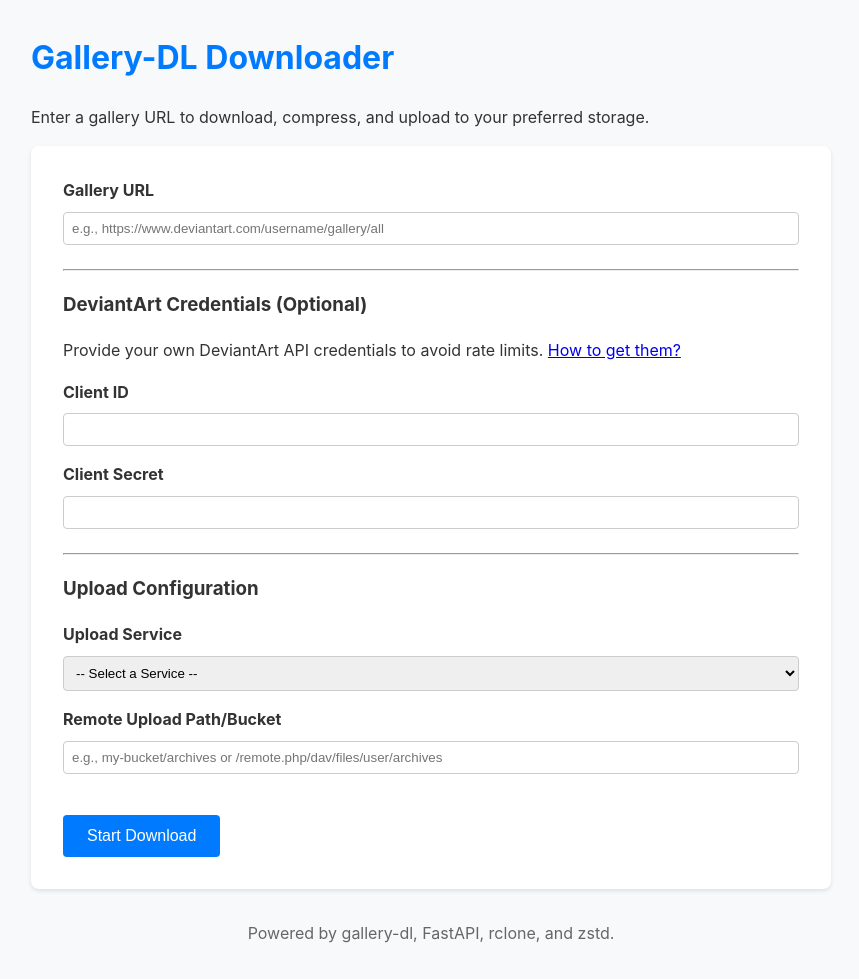
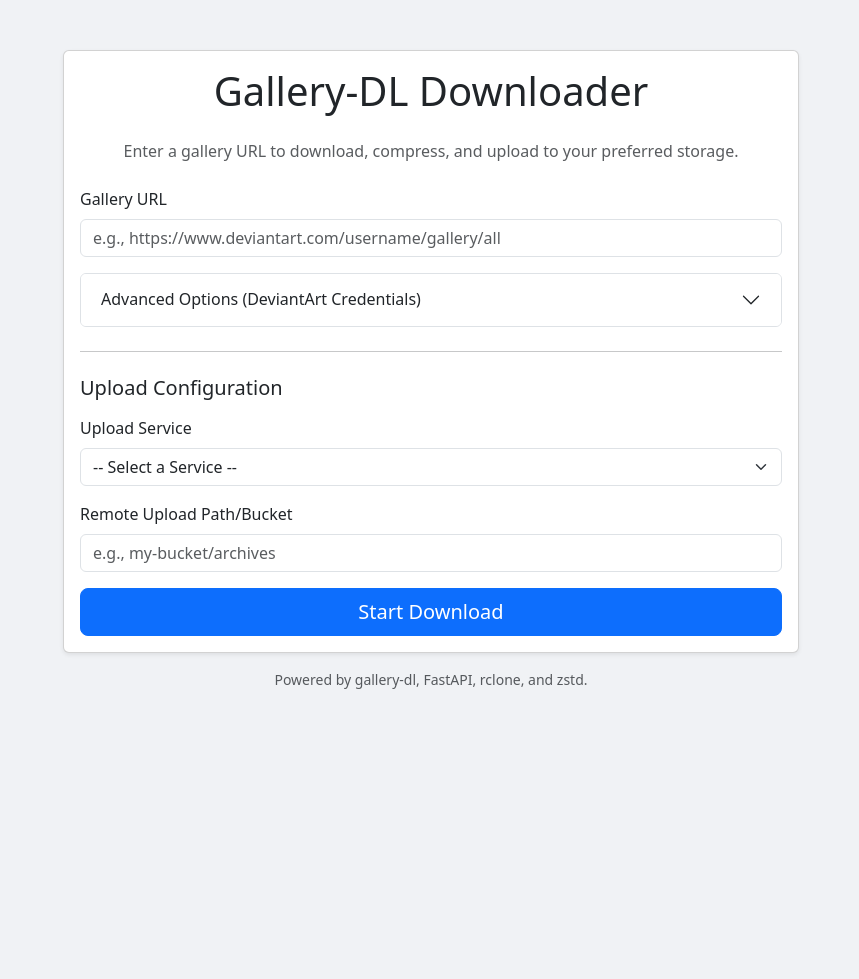
Before and after one commit to Jyf0214/web-dl-manager, a FastAPI app: page / in a window 1280 px wide. Shown: the whole page, without its empty margins (209-1068 px from the left). After the commit the page ends 689 px from the top, so only its background shows below. Run offline with FastAPI, Linux system fonts and the light colour scheme; parts of the project's set-up code (start-up, migrations or seed data) failed here and were passed over; some libraries are stand-ins or nearby versions.

Commit message:
refactor: Improve UI and fix credential leak
This commit introduces a new Bootstrap-based UI for a better user experience. It also fixes a security vulnerability where API credentials were being logged in plain text.

```diff
--- a/app/main.py
+++ b/app/main.py
@@ -25,10 +25,10 @@ app = FastAPI(title="Gallery-DL Web UI")
 templates = Jinja2Templates(directory=str(BASE_DIR / "templates"))
 
 # --- Helper Functions ---
-async def run_command(command: str, status_file: Path):
+async def run_command(command: str, command_to_log: str, status_file: Path):
     """Runs a shell command asynchronously, logs its progress in real-time, and has a timeout."""
     with open(status_file, "a") as f:
-        f.write(f"Executing command: {command}\n")
+        f.write(f"Executing command: {command_to_log}\n")
 
     process = await asyncio.create_subprocess_shell(
         command,
@@ -145,7 +145,12 @@ async def process_download_job(task_id: str, url: str, service: str, upload_path
             gallery_dl_cmd += f" --deviantart-client-id {params['deviantart_client_id']} --deviantart-client-secret {params['deviantart_client_secret']}"
         gallery_dl_cmd += f" \"{url}\""
 
-        await run_command(gallery_dl_cmd, status_file)
+        gallery_dl_cmd_log = f"gallery-dl --verbose -D \"{task_download_dir}\""
+        if params.get("deviantart_client_id") and params.get("deviantart_client_secret"):
+            gallery_dl_cmd_log += f" --deviantart-client-id {params['deviantart_client_id']} --deviantart-client-secret ****"
+        gallery_dl_cmd_log += f" \"{url}\""
+
+        await run_command(gallery_dl_cmd, gallery_dl_cmd_log, status_file)
 
         # 2. Compress the downloaded folder
         downloaded_folders = [d for d in task_download_dir.iterdir() if d.is_dir()]
@@ -157,7 +162,7 @@ async def process_download_job(task_id: str, url: str, service: str, upload_path
             raise FileNotFoundError("No files found in the download folder. gallery-dl might have failed.")
 
         compress_cmd = f"zstd -r \"{source_to_compress}\" -o \"{task_archive_path}\""
-        await run_command(compress_cmd, status_file)
+        await run_command(compress_cmd, compress_cmd, status_file)
 
         # 3. Upload
         if service == "gofile":
@@ -169,7 +174,7 @@ async def process_download_job(task_id: str, url: str, service: str, upload_path
                 f"rclone copyto --config \"{rclone_config_path}\" \"{task_archive_path}\" \"{remote_full_path}/{task_id}.zst\" "
                 f"-P --log-file=\"{status_file}\" --log-level=INFO"
             )
-            await run_command(upload_cmd, status_file)
+            await run_command(upload_cmd, upload_cmd, status_file)
 
         with open(status_file, "a") as f:
             f.write("\nJob completed successfully!\n")
--- a/app/templates/index.html
+++ b/app/templates/index.html
@@ -4,120 +4,160 @@
     <meta charset="UTF-8">
     <meta name="viewport" content="width=device-width, initial-scale=1.0">
     <title>Gallery-DL Web</title>
+    <link href="https://cdn.jsdelivr.net/npm/bootstrap@5.3.0/dist/css/bootstrap.min.css" rel="stylesheet">
     <style>
-        body { font-family: -apple-system, BlinkMacSystemFont, "Segoe UI", Roboto, sans-serif; line-height: 1.6; color: #333; max-width: 800px; margin: 2rem auto; padding: 0 1rem; background-color: #f8f9fa; }
-        h1 { color: #007bff; }
-        form { background: #fff; padding: 2rem; border-radius: 8px; box-shadow: 0 2px 4px rgba(0,0,0,0.1); }
-        label { display: block; margin-bottom: 0.5rem; font-weight: bold; }
-        input[type="text"], input[type="password"], input[type="url"], select {
-            width: 100%; padding: 0.5rem; margin-bottom: 1rem; border: 1px solid #ccc; border-radius: 4px; box-sizing: border-box;
-        }
-        button {
-            background-color: #007bff; color: white; padding: 0.75rem 1.5rem; border: none; border-radius: 4px; font-size: 1rem; cursor: pointer;
-        }
-        button:hover { background-color: #0056b3; }
-        .service-config { display: none; border-left: 3px solid #007bff; padding-left: 1rem; margin-left: 0.5rem; }
-        .service-config.active { display: block; }
-        .footer { margin-top: 2rem; text-align: center; color: #666; }
+        body { background-color: #f0f2f5; }
+        .card { margin-top: 50px; }
     </style>
 </head>
 <body>
+    <div class="container">
+        <div class="row justify-content-center">
+            <div class="col-lg-8">
+                <div class="card shadow-sm">
+                    <div class="card-body">
+                        <h1 class="card-title text-center mb-4">Gallery-DL Downloader</h1>
+                        <p class="text-center text-muted mb-4">Enter a gallery URL to download, compress, and upload to your preferred storage.</p>
 
-    <h1>Gallery-DL Downloader</h1>
-    <p>Enter a gallery URL to download, compress, and upload to your preferred storage.</p>
+                        <form action="/download" method="post" id="download-form">
+                            <div class="mb-3">
+                                <label for="url" class="form-label">Gallery URL</label>
+                                <input type="url" class="form-control" id="url" name="url" required placeholder="e.g., https://www.deviantart.com/username/gallery/all">
+                            </div>
 
-    <form action="/download" method="post">
+                            <div class="accordion" id="accordion-credentials">
+                                <div class="accordion-item">
+                                    <h2 class="accordion-header" id="headingOne">
+                                        <button class="accordion-button collapsed" type="button" data-bs-toggle="collapse" data-bs-target="#collapseOne" aria-expanded="false" aria-controls="collapseOne">
+                                            Advanced Options (DeviantArt Credentials)
+                                        </button>
+                                    </h2>
+                                    <div id="collapseOne" class="accordion-collapse collapse" aria-labelledby="headingOne" data-bs-parent="#accordion-credentials">
+                                        <div class="accordion-body">
+                                            <p class="text-muted small">Provide your own DeviantArt API credentials to avoid rate limits. <a href="https://gdl-org.github.io/docs/configuration.html#extractor-deviantart-client-id-client-secret" target="_blank">How to get them?</a></p>
+                                            <div class="mb-3">
+                                                <label for="deviantart_client_id" class="form-label">Client ID</label>
+                                                <input type="text" class="form-control" id="deviantart_client_id" name="deviantart_client_id">
+                                            </div>
+                                            <div class="mb-3">
+                                                <label for="deviantart_client_secret" class="form-label">Client Secret</label>
+                                                <input type="password" class="form-control" id="deviantart_client_secret" name="deviantart_client_secret">
+                                            </div>
+                                        </div>
+                                    </div>
+                                </div>
+                            </div>
 
-        <label for="url">Gallery URL</label>
-        <input type="url" id="url" name="url" required placeholder="e.g., https://www.deviantart.com/username/gallery/all">
+                            <hr class="my-4">
 
-        <hr>
+                            <h3 class="h5 mb-3">Upload Configuration</h3>
 
-        <h3>DeviantArt Credentials (Optional)</h3>
-        <p>Provide your own DeviantArt API credentials to avoid rate limits. <a href="https://gdl-org.github.io/docs/configuration.html#extractor-deviantart-client-id-client-secret" target="_blank">How to get them?</a></p>
-        <label for="deviantart_client_id">Client ID</label>
-        <input type="text" id="deviantart_client_id" name="deviantart_client_id">
-        <label for="deviantart_client_secret">Client Secret</label>
-        <input type="password" id="deviantart_client_secret" name="deviantart_client_secret">
-
-        <hr>
-
-        <h3>Upload Configuration</h3>
-
-        <label for="upload_service">Upload Service</label>
-        <select id="upload_service" name="upload_service" onchange="showConfig()" required>
+                            <div class="mb-3">
+                                <label for="upload_service" class="form-label">Upload Service</label>
+                                <select class="form-select" id="upload_service" name="upload_service" onchange="showConfig()" required>
                                     <option value="">-- Select a Service --</option>
                                     <option value="webdav">WebDAV</option>
                                     <option value="s3">S3 Compatible</option>
                                     <option value="b2">Backblaze B2</option>
                                     <option value="gofile">gofile.io</option>
                                 </select>
-
-        <div id="upload-path-container">
-            <label for="upload_path">Remote Upload Path/Bucket</label>
-            <input type="text" id="upload_path" name="upload_path" placeholder="e.g., my-bucket/archives or /remote.php/dav/files/user/archives">
                             </div>
 
-        <!-- WebDAV Config -->
-        <div id="config-webdav" class="service-config">
-            <h4>WebDAV Settings</h4>
-            <label for="webdav_url">WebDAV URL</label>
-            <input type="url" id="webdav_url" name="webdav_url" placeholder="e.g., https://your-server.com/remote.php/dav/files/username">
-            <label for="webdav_user">WebDAV Username</label>
-            <input type="text" id="webdav_user" name="webdav_user">
-            <label for="webdav_pass">WebDAV Password</label>
-            <input type="password" id="webdav_pass" name="webdav_pass">
+                            <div id="upload-path-container" class="mb-3">
+                                <label for="upload_path" class="form-label">Remote Upload Path/Bucket</label>
+                                <input type="text" class="form-control" id="upload_path" name="upload_path" placeholder="e.g., my-bucket/archives">
                             </div>
 
-        <!-- S3 Config -->
-        <div id="config-s3" class="service-config">
-            <h4>S3 Settings</h4>
-            <label for="s3_provider">S3 Provider (e.g., AWS, Cloudflare, Minio)</label>
-            <input type="text" id="s3_provider" name="s3_provider" placeholder="AWS">
-            <label for="s3_access_key_id">Access Key ID</label>
-            <input type="text" id="s3_access_key_id" name="s3_access_key_id">
-            <label for="s3_secret_access_key">Secret Access Key</label>
-            <input type="password" id="s3_secret_access_key" name="s3_secret_access_key">
-            <label for="s3_region">Region</label>
-            <input type="text" id="s3_region" name="s3_region" placeholder="us-east-1">
-            <label for="s3_endpoint">Endpoint URL (optional, for non-AWS providers)</label>
-            <input type="url" id="s3_endpoint" name="s3_endpoint" placeholder="e.g., https://s3.custom.com">
+                            <!-- Service-specific configs -->
+                            <div id="service-configs">
+                                <div id="config-webdav" class="service-config card card-body mb-3" style="display:none;">
+                                    <h5>WebDAV Settings</h5>
+                                    <div class="mb-3">
+                                        <label for="webdav_url" class="form-label">WebDAV URL</label>
+                                        <input type="url" class="form-control" id="webdav_url" name="webdav_url" placeholder="e.g., https://your-server.com/remote.php/dav/files/username">
+                                    </div>
+                                    <div class="mb-3">
+                                        <label for="webdav_user" class="form-label">WebDAV Username</label>
+                                        <input type="text" class="form-control" id="webdav_user" name="webdav_user">
+                                    </div>
+                                    <div class="mb-3">
+                                        <label for="webdav_pass" class="form-label">WebDAV Password</label>
+                                        <input type="password" class="form-control" id="webdav_pass" name="webdav_pass">
+                                    </div>
                                 </div>
 
-        <!-- B2 Config -->
-        <div id="config-b2" class="service-config">
-            <h4>Backblaze B2 Settings</h4>
-            <label for="b2_account_id">Account ID or Application Key ID</label>
-            <input type="text" id="b2_account_id" name="b2_account_id">
-            <label for="b2_application_key">Application Key</label>
-            <input type="password" id="b2_application_key" name="b2_application_key">
+                                <div id="config-s3" class="service-config card card-body mb-3" style="display:none;">
+                                    <h5>S3 Settings</h5>
+                                    <div class="mb-3">
+                                        <label for="s3_provider" class="form-label">S3 Provider</label>
+                                        <input type="text" class="form-control" id="s3_provider" name="s3_provider" placeholder="AWS">
+                                    </div>
+                                    <div class="mb-3">
+                                        <label for="s3_access_key_id" class="form-label">Access Key ID</label>
+                                        <input type="text" class="form-control" id="s3_access_key_id" name="s3_access_key_id">
+                                    </div>
+                                    <div class="mb-3">
+                                        <label for="s3_secret_access_key" class="form-label">Secret Access Key</label>
+                                        <input type="password" class="form-control" id="s3_secret_access_key" name="s3_secret_access_key">
+                                    </div>
+                                    <div class="mb-3">
+                                        <label for="s3_region" class="form-label">Region</label>
+                                        <input type="text" class="form-control" id="s3_region" name="s3_region" placeholder="us-east-1">
+                                    </div>
+                                    <div class="mb-3">
+                                        <label for="s3_endpoint" class="form-label">Endpoint URL (optional)</label>
+                                        <input type="url" class="form-control" id="s3_endpoint" name="s3_endpoint" placeholder="e.g., https://s3.custom.com">
+                                    </div>
                                 </div>
 
-        <!-- Gofile Config -->
-        <div id="config-gofile" class="service-config">
-            <h4>gofile.io Settings</h4>
-            <label for="gofile_token">API Token (optional)</label>
-            <input type="password" id="gofile_token" name="gofile_token">
+                                <div id="config-b2" class="service-config card card-body mb-3" style="display:none;">
+                                    <h5>Backblaze B2 Settings</h5>
+                                    <div class="mb-3">
+                                        <label for="b2_account_id" class="form-label">Account ID or Application Key ID</label>
+                                        <input type="text" class="form-control" id="b2_account_id" name="b2_account_id">
+                                    </div>
+                                    <div class="mb-3">
+                                        <label for="b2_application_key" class="form-label">Application Key</label>
+                                        <input type="password" class="form-control" id="b2_application_key" name="b2_application_key">
+                                    </div>
                                 </div>
 
-        <br>
-        <button type="submit">Start Download</button>
-    </form>
-
-    <div class="footer">
-        <p>Powered by gallery-dl, FastAPI, rclone, and zstd.</p>
+                                <div id="config-gofile" class="service-config card card-body mb-3" style="display:none;">
+                                    <h5>gofile.io Settings</h5>
+                                    <div class="mb-3">
+                                        <label for="gofile_token" class="form-label">API Token (optional)</label>
+                                        <input type="password" class="form-control" id="gofile_token" name="gofile_token">
+                                    </div>
+                                </div>
                             </div>
 
+                            <div class="d-grid">
+                                <button type="submit" class="btn btn-primary btn-lg" id="submit-button">
+                                    <span class="spinner-border spinner-border-sm" role="status" aria-hidden="true" style="display: none;"></span>
+                                    Start Download
+                                </button>
+                            </div>
+                        </form>
+                    </div>
+                </div>
+                <div class="text-center mt-3 footer">
+                    <p class="text-muted small">Powered by gallery-dl, FastAPI, rclone, and zstd.</p>
+                </div>
+            </div>
+        </div>
+    </div>
+
+    <script src="https://cdn.jsdelivr.net/npm/bootstrap@5.3.0/dist/js/bootstrap.bundle.min.js"></script>
     <script>
         function showConfig() {
             const selectedService = document.getElementById('upload_service').value;
             document.querySelectorAll('.service-config').forEach(div => {
-                div.classList.remove('active');
+                div.style.display = 'none';
             });
             if (selectedService) {
                 const activeDiv = document.getElementById('config-' + selectedService);
                 if (activeDiv) {
-                    activeDiv.classList.add('active');
+                    activeDiv.style.display = 'block';
                 }
             }
 
@@ -130,9 +170,16 @@
                 document.getElementById('upload_path').required = true;
             }
         }
+
+        document.getElementById('download-form').addEventListener('submit', function() {
+            const button = document.getElementById('submit-button');
+            const spinner = button.querySelector('.spinner-border');
+            button.disabled = true;
+            spinner.style.display = 'inline-block';
+        });
+
         // Initialize on page load
         showConfig();
     </script>
-
 </body>
 </html>
```
Lines whose indentation alone changed are shown as unchanged.
